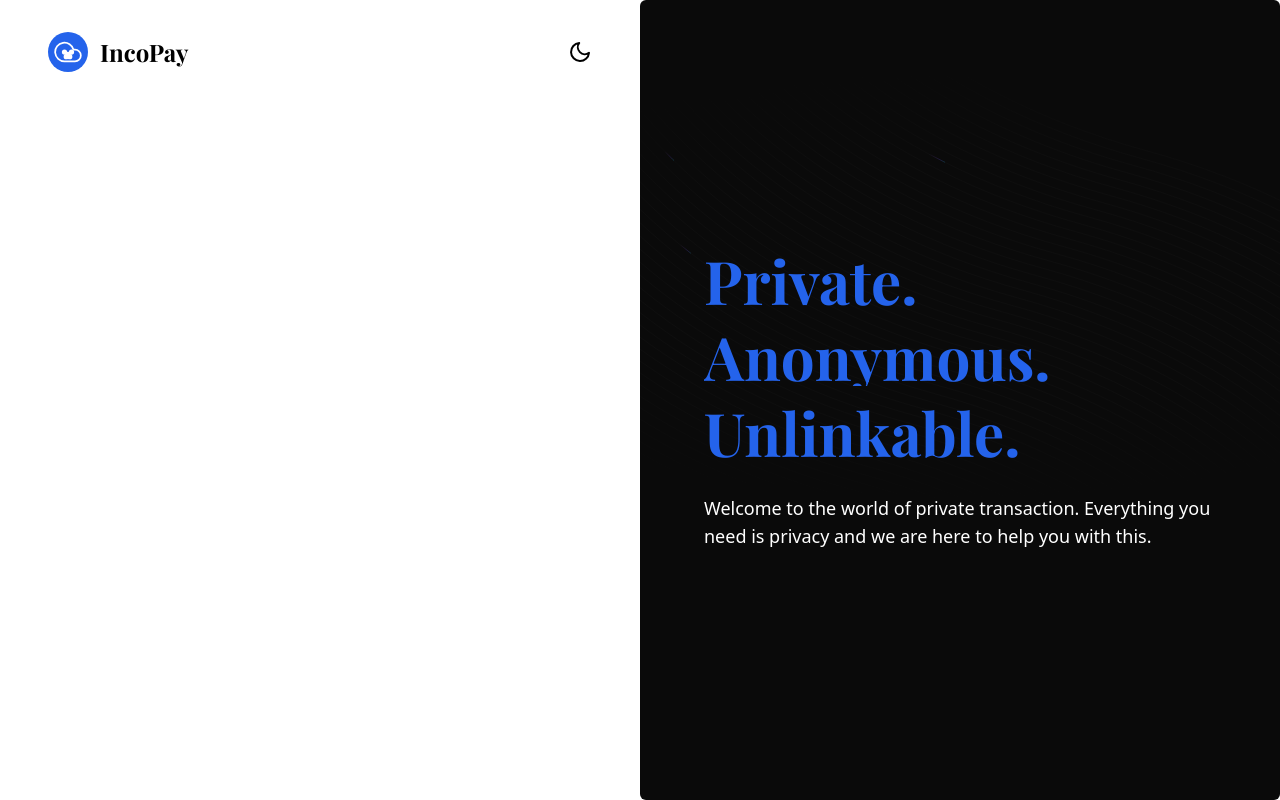
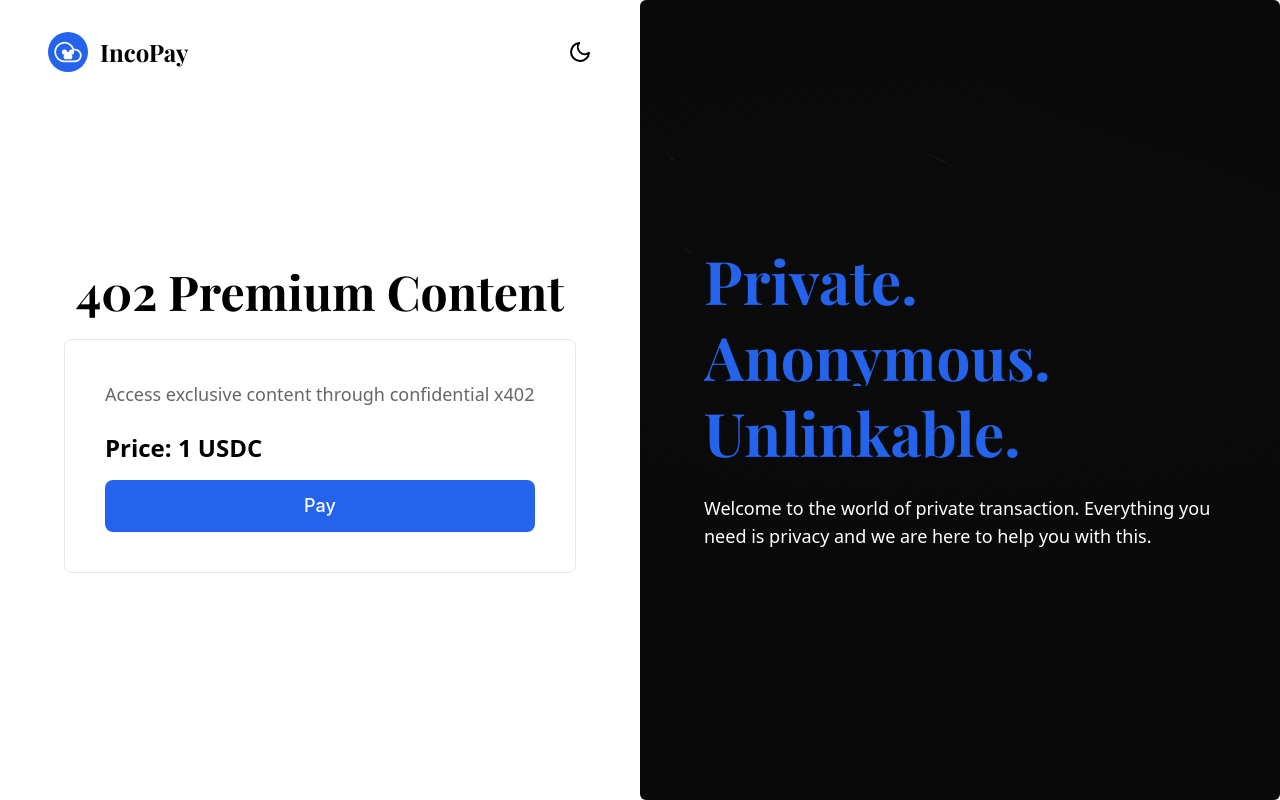
Before and after one commit to IncoPay/IncoPay, a Next.js app: page /started in a window 1280 px wide. Built offline with nearby package versions, Linux system fonts and the light colour scheme.

Commit message:
x402 payment modal

```diff
--- a/app/started/page.tsx
+++ b/app/started/page.tsx
@@ -7,8 +7,9 @@ import ThemeToggle from "../components/ThemeToggle";
 export default function Started() {
   return (
     <div className="min-h-screen bg-[var(--bg-primary)] flex">
-      {/* Left side - Logo, Name, and Theme Toggle */}
-      <div className="w-1/2 flex flex-col items-start justify-start px-8 py-6 sm:px-12 sm:py-8">
+      {/* Left side - Logo, Name, Theme Toggle, and Payment Box */}
+      <div className="w-1/2 relative flex flex-col px-8 py-6 sm:px-12 sm:py-8">
+        {/* Header at top */}
         <div className="w-full flex items-center justify-between gap-2 sm:gap-3">
           <div className="flex items-center gap-2 sm:gap-3">
             <div className="w-8 h-8 sm:w-10 sm:h-10 rounded-full bg-[var(--button-bg)] flex items-center justify-center">
@@ -37,11 +38,31 @@ export default function Started() {
                 <line x1="12" y1="14" x2="13.5" y2="16" stroke="white" strokeWidth="0.8" opacity="0.4"/>
               </svg>
             </div>
-            <Link href="/home" className="text-lg sm:text-2xl font-bold text-[var(--text-primary)] font-serif hover:opacity-80 transition-opacity cursor-pointer">
+            <Link href="/" className="text-lg sm:text-2xl font-bold text-[var(--text-primary)] font-serif hover:opacity-80 transition-opacity cursor-pointer">
               IncoPay
             </Link>
           </div>
           <ThemeToggle />
+        </div>
+
+        {/* Payment Box - Centered in middle */}
+        <div className="flex-1 flex flex-col items-center justify-center space-y-6">
+          <h2 className="text-3xl sm:text-4xl md:text-5xl font-bold text-[var(--text-primary)] font-serif">
+            402 Premium Content
+          </h2>
+          <div className="w-full max-w-lg bg-[var(--bg-box)] border border-[var(--border-color)] rounded-lg p-8 sm:p-10 space-y-6">
+            <p className="text-base sm:text-lg text-[var(--text-paragraph)] font-sans">
+              Access exclusive content through confidential x402
+            </p>
+            <div className="space-y-4">
+              <p className="text-xl sm:text-2xl font-semibold text-[var(--text-primary)] font-sans">
+                Price: 1 USDC
+              </p>
+              <button className="w-full px-6 py-3 bg-[var(--button-bg)] text-[var(--button-text)] rounded-lg font-medium hover:opacity-90 transition-all duration-200 text-base sm:text-lg">
+                Pay
+              </button>
+            </div>
+          </div>
         </div>
       </div>
 
--- a/package.json
+++ b/package.json
@@ -10,7 +10,10 @@
   },
   "dependencies": {
     "@inco/solana-sdk": "^0.0.2",
+    "@solana/web3.js": "^1.98.4",
+    "@coral-xyz/anchor": "^0.31.0",
     "clsx": "^2.1.0",
+    "axios": "^1.8.4",
     "motion": "^12.25.0",
     "next": "16.1.1",
     "react": "19.2.3",
```
Also changed, not shown: 1 other file (tests, documents, lock files or other folders).
